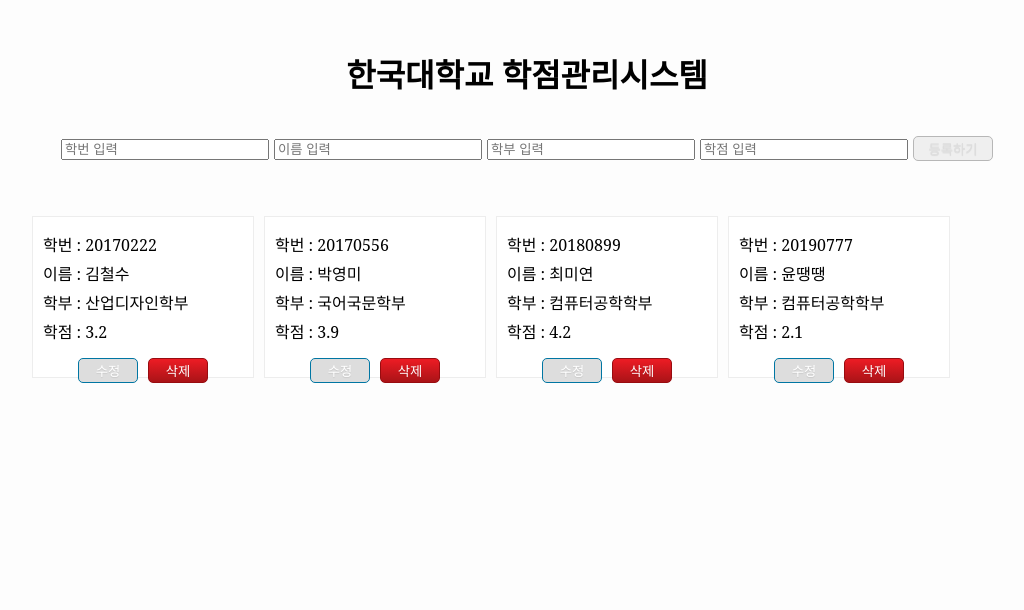
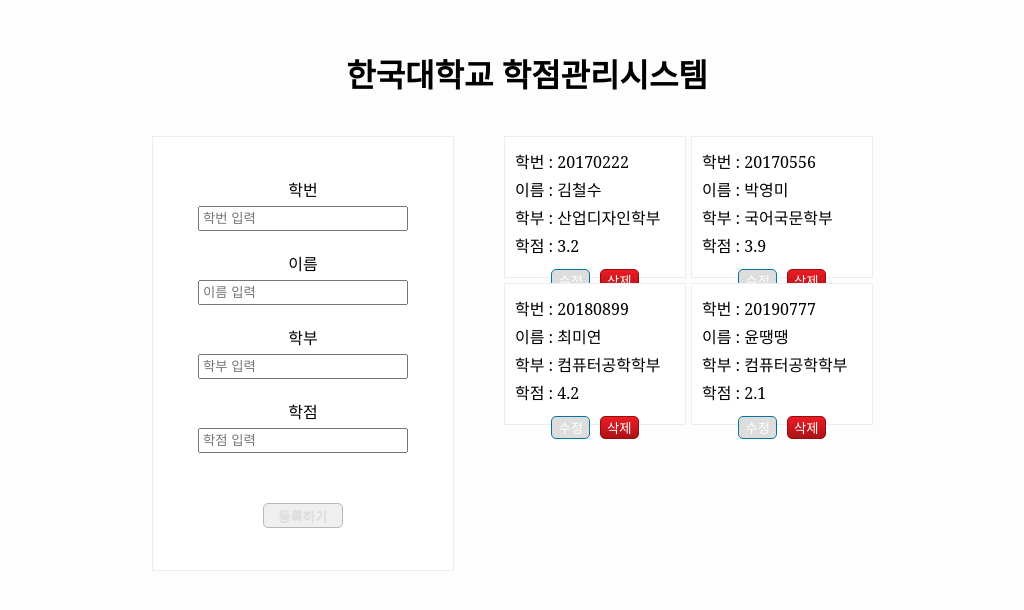
Before and after one commit to ydoni/score_manage, a React (Create React App) app: page / in a window 1280 px wide. Shown: the top 610 px of the page, without its empty margins (113-1137 px from the left). Built offline with nearby package versions, Linux system fonts and the light colour scheme.

Commit message:
[React 기본] 학점관리 프로그램(레이아웃수정) - 20200315

```diff
--- a/src/App.css
+++ b/src/App.css
@@ -1,22 +1,22 @@
-body {background-color: #fdfdfd; font-family: 'NanumBarunGothic', 'serif';}
+body {background-color: #fdfdfd; font-family: 'NanumBarunGothic', 'serif'; }
 h1 {text-align:center; margin-top:50px;}
+ul, li {list-style: none; margin:0; padding:0;}
 
+
+/*App.js*/
+.formBox {width:750px; height:480px; margin:40px auto; box-sizing:border-box;}
 
 
 
 /*Info.js*/
-.bigbox {width:1000px; margin:50px auto;}
-.listbox {width:200px; height:140px; background-color: #fff; border:1px solid #ededed; padding:10px; margin:5px;
+.listbox {width:180px; height:140px; background-color: #fff; border:.8px solid #ededed;  margin:0 5px 5px 0;
 	float:left;}
-.listbox div {margin-top:5px;}
-.edit_container { text-align:center;}
+.listbox ul {width:160px; margin:10px auto;}
+.listbox ul li {padding:2px 0;}
+.edit_container {text-align: center; }
+.edit_container .buttonbox {  border-radius:5px; }
 
-.buttonbox {margin-top:10px; border-radius:5px; cursor:pointer; width:60px; height:25px; text-shadow: 0 1px 1px rgba(0,0,0,.1);
--webkit-transition: all 200ms cubic-bezier(0.350, 0.300, 0.100, 1.000);
-	-moz-transition: all 200ms cubic-bezier(0.350, 0.300, 0.100, 1.000);
-	-ms-transition: all 200ms cubic-bezier(0.350, 0.300, 0.100, 1.000);
-	-o-transition: all 200ms cubic-bezier(0.350, 0.300, 0.100, 1.000);
-	transition: all 200ms cubic-bezier(0.350, 0.300, 0.100, 1.000);}
+
 
 .update {color: #fff; border: solid 1px #0076a3; margin-right:10px;
     background: #ddd; }
@@ -31,10 +31,19 @@ h1 {text-align:center; margin-top:50px;}
 	background: #fff; background: -webkit-gradient(linear, left top, left bottom, from(#fff), to(#ededed));}
 .acceptbtn:hover {background: -webkit-gradient(linear, left top, left bottom, from(#fff), to(#dcdcdc));}
 
-.upload { border-radius:5px; color: #ddd; border: solid 1px #b7b7b7; cursor:pointer; width:80px; height:25px; text-shadow: 0 1px 1px rgba(0,0,0,.1);}
+.upload { border-radius:5px; color: #ddd; border: solid 1px #b7b7b7; cursor:pointer;
+	width:80px; height:25px; text-shadow: 0 1px 1px rgba(0,0,0,.1); margin-top:30px; }
 .upload:hover {background: -webkit-gradient(linear, left top, left bottom, from(#fff), to(#dcdcdc));}
 
 
 /*Form.js*/
+.inputForm {width:300px; height:433px; margin-right:50px; float:left; background-color:#fff; border:.8px solid #ededed;}
 .uploadbox {margin-top:40px;}
-.inputbox {width:200px; margin-right:5px;}
+.inputbox {width:200px; padding:3px; margin:5px 0 20px; display:block;}
+
+
+
+
+
+/*InfoList.js*/
+.bigbox {width:398px; overflow: hidden; overflow-y: auto; height:450px;}
--- a/src/App.js
+++ b/src/App.js
@@ -75,10 +75,12 @@ class App extends Component{
     const {gradelist} = this.state;
 
     return(
-      <div>
+      <div className="container">
         <h1>한국대학교 학점관리시스템</h1>
-        <Form number={this.getGrade} />
-        <InfoList data={gradelist} onRemove={this.deleteGrade} onUpdate={this.updateGrade}  />
+          <div className="formBox">
+            <Form number={this.getGrade} />
+            <InfoList data={gradelist} onRemove={this.deleteGrade} onUpdate={this.updateGrade}  />
+          </div>
       </div>
     );
   }
--- a/src/components/Form.js
+++ b/src/components/Form.js
@@ -34,17 +34,20 @@ class Form extends Component {
 	render () {
 		return (
 
-			<form onSubmit={this.onSubmitValue}>
+			<form className="inputForm" onSubmit={this.onSubmitValue}>
 				<center>
 					<div className="uploadbox">
+						학번
 						<input className="inputbox" placeholder="학번 입력" name="stu_num" value={this.state.stu_num} onChange={this.onChangeValue} />
+						이름
 						<input className="inputbox" placeholder="이름 입력" name="stu_name" value={this.state.stu_name} onChange={this.onChangeValue} />
+						학부
 						<input className="inputbox" placeholder="학부 입력" name="department" value={this.state.department} onChange={this.onChangeValue} />
+						학점
 						<input className="inputbox" placeholder="학점 입력" name="avg_grade" value={this.state.avg_grade} onChange={this.onChangeValue} />
 						<button className="upload" type="submit">등록하기</button>
 					</div>
 				</center>
-
 			</form>
 
 		);
--- a/src/components/Info.js
+++ b/src/components/Info.js
@@ -114,18 +114,19 @@ class Info extends Component {
 		//오답 ** this.props.info 에서 info 안썼더니 값 안받아와졌음 ㅋㅋ
 
 		return(
-			<div className="bigbox">
+
 				<div className="listbox">
-					<div>학번 : {stu_num}</div>
-					<div>이름 : {stu_name}</div>
-					<div>학부 : {department}</div>
-					<div>학점 : {avg_grade}</div>
+					<ul>
+						<li>학번 : {stu_num}</li>
+						<li>이름 : {stu_name}</li>
+						<li>학부 : {department}</li>
+						<li>학점 : {avg_grade}</li>
+					</ul>
 					<div className="edit_container">
 						<button className="update buttonbox" onClick={this.toggleEditMode}>수정</button>
 						<button className="delete buttonbox" onClick={this.deleteGrade}>삭제</button>
 					</div>
 				</div>
-			</div>
 
 		);
 	}
--- a/src/components/InfoList.js
+++ b/src/components/InfoList.js
@@ -28,7 +28,7 @@ class InfoList extends Component {
 
 		return (
 
-			<div>
+			<div className="bigbox" >
 				{list}
 			</div>
 		);
```
